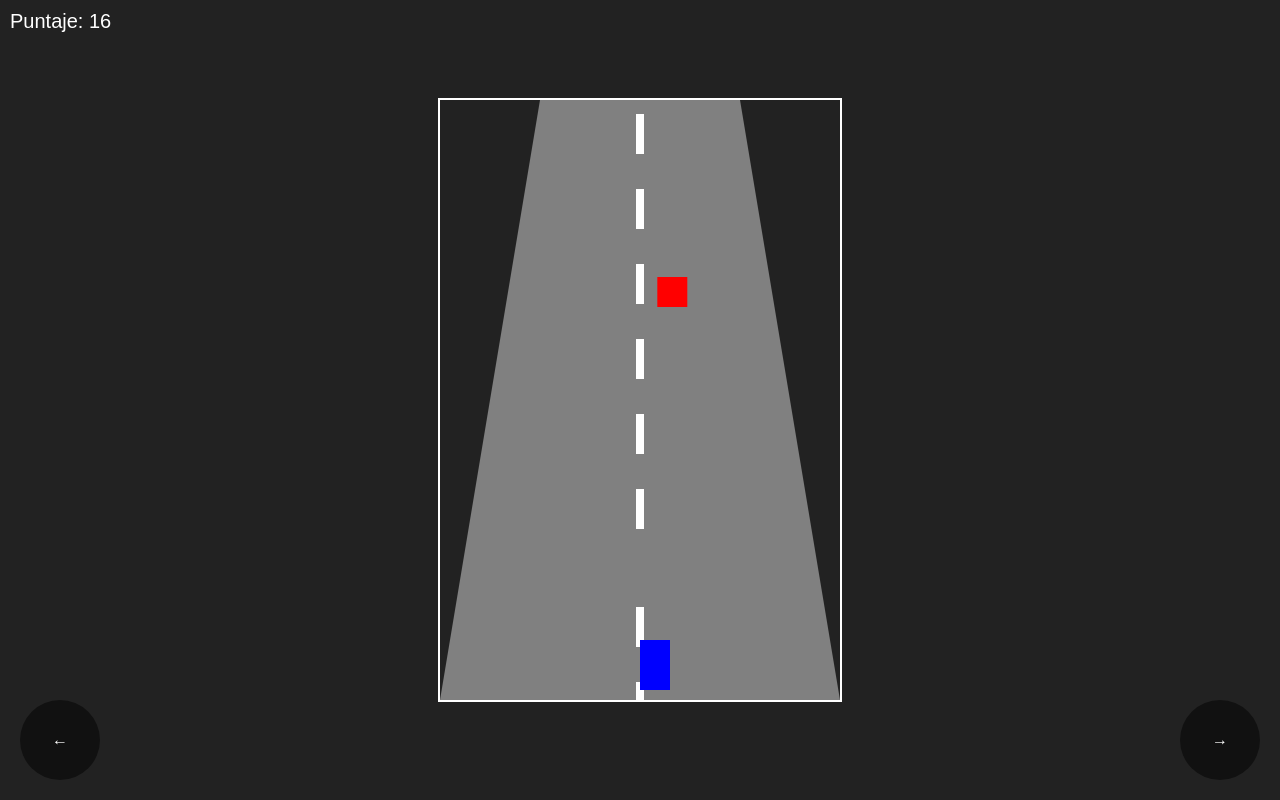
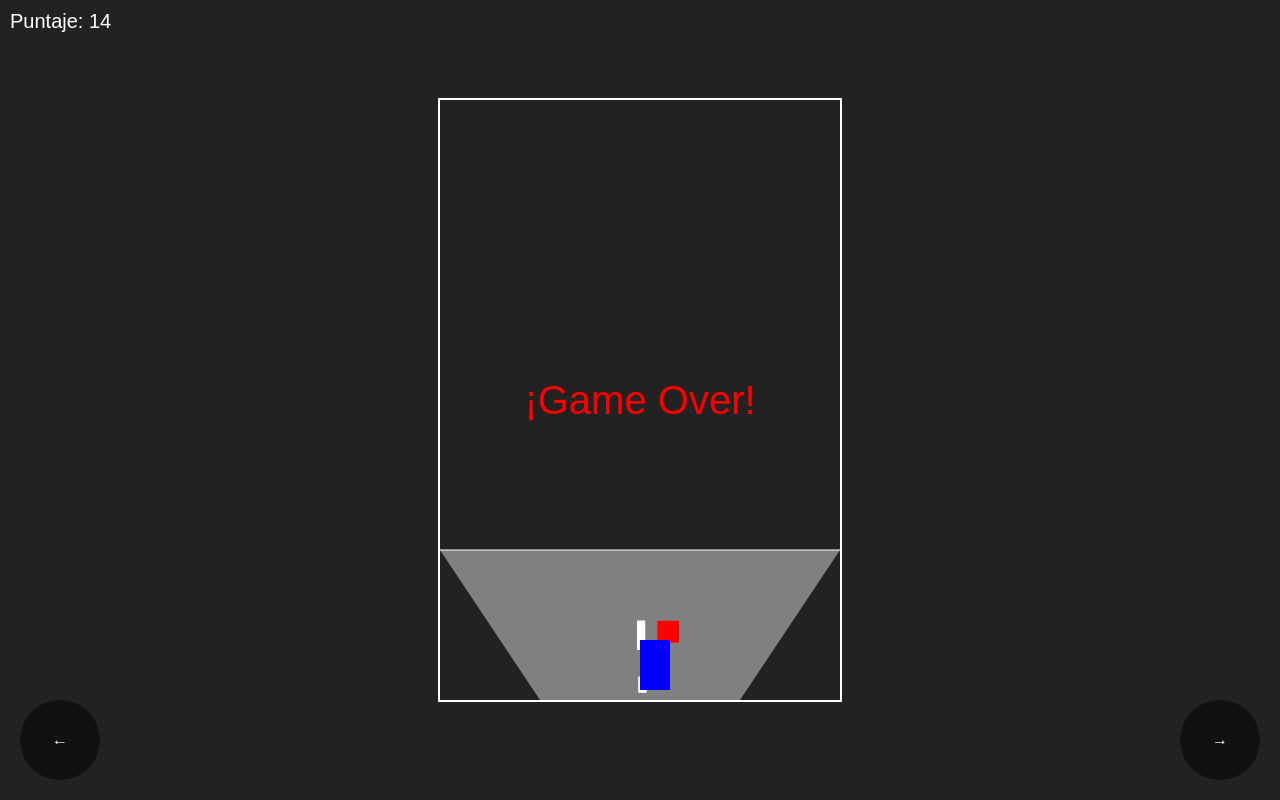
Before and after one commit to consoliniraulh/Car-Race, a plain HTML site: page index.html in a window 1280 px wide. Both pictures are taken after a click on the button "Iniciar Juego (Touch para empezar)". Drawn offline with Linux system fonts and the light colour scheme.

Commit message:
index.html

```diff
--- a/index.html
+++ b/index.html
@@ -3,7 +3,7 @@
 <head>
     <meta charset="UTF-8">
     <meta name="viewport" content="width=device-width, initial-scale=1.0, user-scalable=no, maximum-scale=1.0">
-    <title>Minijuego de Carreras Móvil</title>
+    <title>Minijuego de Carreras con Perspectiva</title>
     <style>
         body {
             display: flex;
@@ -100,14 +100,96 @@
         const player = { x: canvas.width / 2, y: canvas.height - 60, width: 30, height: 50, speed: 4 };
         let score = 0, gameOver = false, gameStarted = false, obstacles = [], collectibles = [], roadLines = [], frameCount = 0;
         const roadSpeed = 3;
+        const horizonY = canvas.height * 0.75; // Horizonte a 3/4 de la pantalla
+        const vanishPointX = canvas.width / 2; // Punto de fuga en el centro horizontal
 
-        class Obstacle { constructor() { this.width = 30; this.height = 30; this.x = Math.random() * (canvas.width - this.width); this.y = -this.height; this.speed = roadSpeed; } update() { this.y += this.speed; } draw() { ctx.fillStyle = 'red'; ctx.fillRect(this.x, this.y, this.width, this.height); } }
-        class Collectible { constructor() { this.width = 20; this.height = 20; this.x = Math.random() * (canvas.width - this.width); this.y = -this.height; this.speed = roadSpeed; } update() { this.y += this.speed; } draw() { ctx.fillStyle = 'yellow'; ctx.beginPath(); ctx.arc(this.x + this.width / 2, this.y + this.height / 2, this.width / 2, 0, Math.PI * 2); ctx.fill(); } }
-        class RoadLine { constructor(y) { this.x = canvas.width / 2; this.y = y; this.width = 8; this.height = 40; this.speed = roadSpeed; } update() { this.y += this.speed; if (this.y > canvas.height) this.y = -this.height; } draw() { ctx.fillStyle = 'white'; ctx.fillRect(this.x - this.width / 2, this.y, this.width, this.height); } }
+        // Clase RoadLine con perspectiva
+        class RoadLine {
+            constructor(y) {
+                this.baseY = y; // Posición inicial relativa al horizonte
+                this.width = 8;
+                this.height = 40;
+                this.speed = roadSpeed;
+                this.updatePosition(); // Calcula x e y iniciales
+            }
+            updatePosition() {
+                const distanceFromHorizon = this.baseY - horizonY;
+                const scale = Math.max(0.1, 1 - distanceFromHorizon / (canvas.height - horizonY)); // Escala hacia el punto de fuga
+                this.x = vanishPointX - (this.width / 2) * scale;
+                this.y = this.baseY + distanceFromHorizon * scale;
+                this.height = 40 * scale;
+            }
+            update() {
+                this.baseY += this.speed;
+                if (this.baseY > canvas.height) this.baseY = horizonY - (canvas.height - this.baseY); // Reinicia desde el horizonte
+                this.updatePosition();
+            }
+            draw() {
+                ctx.fillStyle = 'white';
+                ctx.fillRect(this.x, this.y, this.width, this.height);
+            }
+        }
 
-        for (let i = 0; i < 8; i++) roadLines.push(new RoadLine(i * (canvas.height / 8)));
+        // Clase Obstacle con perspectiva
+        class Obstacle {
+            constructor() {
+                this.baseWidth = 30;
+                this.baseHeight = 30;
+                this.x = Math.random() * (canvas.width - this.baseWidth);
+                this.baseY = horizonY - 100; // Empiezan cerca del horizonte
+                this.speed = roadSpeed;
+                this.updatePosition();
+            }
+            updatePosition() {
+                const distanceFromHorizon = this.baseY - horizonY;
+                const scale = Math.max(0.1, 1 - distanceFromHorizon / (canvas.height - horizonY));
+                this.width = this.baseWidth * scale;
+                this.height = this.baseHeight * scale;
+                this.y = this.baseY + distanceFromHorizon * scale;
+            }
+            update() {
+                this.baseY += this.speed;
+                this.updatePosition();
+                if (this.y > canvas.height) this.baseY = horizonY - 100; // Reinicia
+            }
+            draw() {
+                ctx.fillStyle = 'red';
+                ctx.fillRect(this.x, this.y, this.width, this.height);
+            }
+        }
 
-        // Controles con botones virtuales
+        // Clase Collectible con perspectiva
+        class Collectible {
+            constructor() {
+                this.baseWidth = 20;
+                this.baseHeight = 20;
+                this.x = Math.random() * (canvas.width - this.baseWidth);
+                this.baseY = horizonY - 100;
+                this.speed = roadSpeed;
+                this.updatePosition();
+            }
+            updatePosition() {
+                const distanceFromHorizon = this.baseY - horizonY;
+                const scale = Math.max(0.1, 1 - distanceFromHorizon / (canvas.height - horizonY));
+                this.width = this.baseWidth * scale;
+                this.height = this.baseHeight * scale;
+                this.y = this.baseY + distanceFromHorizon * scale;
+            }
+            update() {
+                this.baseY += this.speed;
+                this.updatePosition();
+                if (this.y > canvas.height) this.baseY = horizonY - 100;
+            }
+            draw() {
+                ctx.fillStyle = 'yellow';
+                ctx.beginPath();
+                ctx.arc(this.x + this.width / 2, this.y + this.height / 2, this.width / 2, 0, Math.PI * 2);
+                ctx.fill();
+            }
+        }
+
+        for (let i = 0; i < 8; i++) roadLines.push(new RoadLine(horizonY + i * 50)); // Inicia las líneas debajo del horizonte
+
         let moveInterval = null;
 
         function startMoving(direction) {
@@ -137,7 +219,6 @@
         rightButton.addEventListener('touchend', (e) => { e.preventDefault(); stopMoving(); });
         rightButton.addEventListener('touchcancel', (e) => { e.preventDefault(); stopMoving(); });
 
-        // Controles táctiles como respaldo
         let touchStartX = 0;
         canvas.addEventListener('touchstart', (e) => {
             e.preventDefault();
@@ -164,7 +245,6 @@
             }
         });
 
-        // Keydown para desktop
         if (!('ontouchstart' in window)) {
             document.addEventListener('keydown', (e) => {
                 if (!gameOver && gameStarted) {
@@ -199,14 +279,54 @@
                 return;
             }
             ctx.clearRect(0, 0, canvas.width, canvas.height);
-            ctx.fillStyle = 'gray'; ctx.beginPath(); ctx.moveTo(0, canvas.height); ctx.lineTo(canvas.width, canvas.height); ctx.lineTo(canvas.width * 0.75, 0); ctx.lineTo(canvas.width * 0.25, 0); ctx.closePath(); ctx.fill();
+
+            // Dibujar carretera con perspectiva
+            ctx.fillStyle = 'gray';
+            ctx.beginPath();
+            ctx.moveTo(0, horizonY);
+            ctx.lineTo(canvas.width, horizonY);
+            ctx.lineTo(canvas.width * 0.75, canvas.height);
+            ctx.lineTo(canvas.width * 0.25, canvas.height);
+            ctx.closePath();
+            ctx.fill();
+
+            // Dibujar horizonte
+            ctx.strokeStyle = 'white';
+            ctx.beginPath();
+            ctx.moveTo(0, horizonY);
+            ctx.lineTo(canvas.width, horizonY);
+            ctx.stroke();
+
             roadLines.forEach(line => { line.update(); line.draw(); });
-            if (frameCount % 100 === 0) { if (Math.random() < 0.5) obstacles.push(new Obstacle()); if (Math.random() < 0.2) collectibles.push(new Collectible()); }
-            obstacles.forEach((obstacle, index) => { obstacle.update(); obstacle.draw(); if (checkCollision(player, obstacle)) { gameOver = true; collisionSound.play().catch(e => {}); } if (obstacle.y > canvas.height) obstacles.splice(index, 1); });
-            collectibles.forEach((collectible, index) => { collectible.update(); collectible.draw(); if (checkCollision(player, collectible)) { score += 50; collectSound.play().catch(e => {}); collectibles.splice(index, 1); } if (collectible.y > canvas.height) collectibles.splice(index, 1); });
-            ctx.fillStyle = 'blue'; ctx.fillRect(player.x, player.y, player.width, player.height);
-            score += 0.1; scoreDisplay.textContent = `Puntaje: ${Math.floor(score)}`;
-            frameCount++; requestAnimationFrame(gameLoop);
+            if (frameCount % 100 === 0) {
+                if (Math.random() < 0.5) obstacles.push(new Obstacle());
+                if (Math.random() < 0.2) collectibles.push(new Collectible());
+            }
+            obstacles.forEach((obstacle, index) => {
+                obstacle.update();
+                obstacle.draw();
+                if (checkCollision(player, obstacle)) {
+                    gameOver = true;
+                    collisionSound.play().catch(e => {});
+                }
+                if (obstacle.y > canvas.height) obstacles.splice(index, 1);
+            });
+            collectibles.forEach((collectible, index) => {
+                collectible.update();
+                collectible.draw();
+                if (checkCollision(player, collectible)) {
+                    score += 50;
+                    collectSound.play().catch(e => {});
+                    collectibles.splice(index, 1);
+                }
+                if (collectible.y > canvas.height) collectibles.splice(index, 1);
+            });
+            ctx.fillStyle = 'blue';
+            ctx.fillRect(player.x, player.y, player.width, player.height);
+            score += 0.1;
+            scoreDisplay.textContent = `Puntaje: ${Math.floor(score)}`;
+            frameCount++;
+            requestAnimationFrame(gameLoop);
         }
     </script>
 </body>
```
